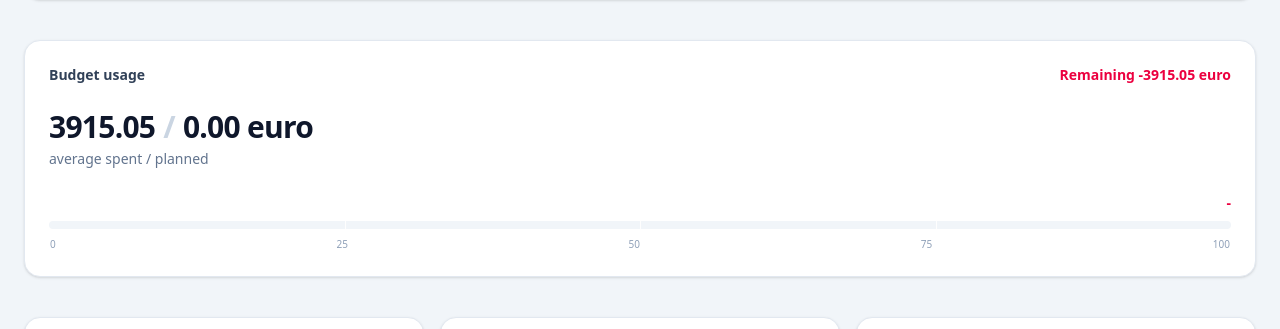
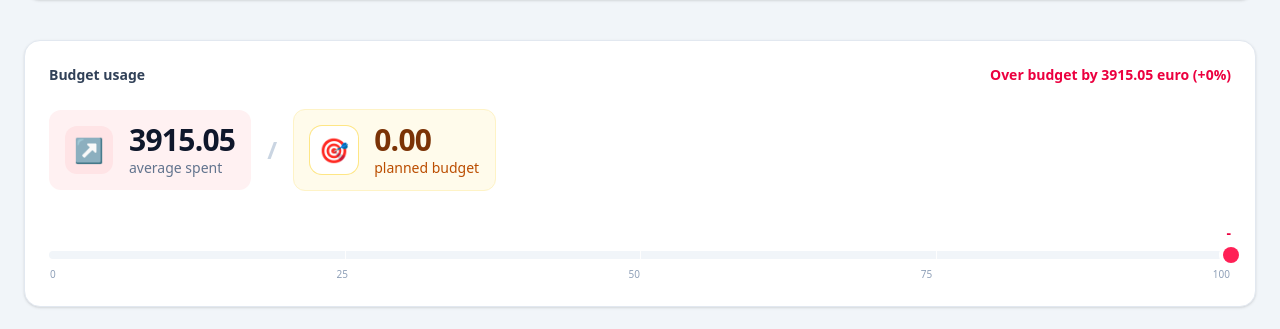
Before and after one commit to oleksaGrzegorz/budget-app, a React (Vite) app: page / in a window 1280 px wide. Shown: the part 306-635 px from the top of the page. Built offline with nearby package versions, Linux system fonts and the light colour scheme; no server answers.

Commit message:
refactor: enhance BudgetUsageSummary component with improved budget display and over-budget messaging

```diff
--- a/src/components/BudgetUsageSummary/BudgetUsageSummary.tsx
+++ b/src/components/BudgetUsageSummary/BudgetUsageSummary.tsx
@@ -25,79 +25,104 @@ export const BudgetUsageSummary = ({
   }, 0);
 
   const usagePercent =
-    plannedBudget > 0
-      ? Math.round((spentAverage / plannedBudget) * 100)
-      : null;
+    plannedBudget > 0 ? Math.round((spentAverage / plannedBudget) * 100) : null;
 
   const remaining = plannedBudget - spentAverage;
-
   const isOverBudget = remaining < 0;
 
+  const overPercent =
+    usagePercent !== null && usagePercent > 100 ? usagePercent - 100 : 0;
+
   const progress =
-    usagePercent !== null
-      ? Math.min(Math.max(usagePercent, 0), 100)
-      : 0;
+    usagePercent !== null ? Math.min(Math.max(usagePercent, 0), 100) : 0;
 
   return (
     <section className="rounded-2xl border border-slate-200 bg-white p-6 shadow-sm">
-      <div className="flex items-center justify-between">
-        <h2 className="text-sm font-bold text-slate-700">
-          Budget usage
-        </h2>
+      <div className="flex items-start justify-between gap-6">
+        <h2 className="text-sm font-bold text-slate-700">Budget usage</h2>
 
         <span
           className={`text-sm font-semibold ${
-            isOverBudget
-              ? "text-rose-600"
-              : "text-emerald-600"
+            isOverBudget ? "text-rose-600" : "text-emerald-600"
           }`}
         >
-          Remaining {remaining.toFixed(2)} euro
+          {isOverBudget
+            ? `Over budget by ${Math.abs(remaining).toFixed(
+                2,
+              )} euro (+${overPercent}%)`
+            : `Remaining ${remaining.toFixed(2)} euro`}
         </span>
       </div>
 
-      <div className="mt-6">
-        <div className="text-3xl font-bold tracking-tight text-slate-900">
-          {spentAverage.toFixed(2)}
+      <div className="mt-6 flex flex-wrap items-center gap-4">
+        <div
+          className={`flex items-center gap-4 rounded-xl px-4 py-3 ${
+            isOverBudget ? "bg-rose-50" : "bg-emerald-50"
+          }`}
+        >
+          <div
+            className={`flex h-12 w-12 items-center justify-center rounded-xl text-2xl ${
+              isOverBudget
+                ? "bg-rose-100 text-rose-500"
+                : "bg-emerald-100 text-emerald-500"
+            }`}
+          >
+            ↗
+          </div>
 
-          <span className="mx-2 text-slate-300">
-            /
-          </span>
-
-          {plannedBudget.toFixed(2)} euro
+          <div>
+            <div className="text-3xl font-bold tracking-tight text-slate-900">
+              {spentAverage.toFixed(2)}
+            </div>
+            <div className="text-sm font-medium text-slate-500">
+              average spent
+            </div>
+          </div>
         </div>
 
-        <div className="mt-1 text-sm text-slate-500">
-          average spent / planned
+        <div className="text-2xl font-semibold text-slate-300">/</div>
+
+        <div className="flex items-center gap-4 rounded-xl border border-amber-100 bg-amber-50 px-4 py-3">
+          <div className="flex h-12 w-12 items-center justify-center rounded-xl bg-white text-2xl ring-1 ring-amber-200">
+            🎯
+          </div>
+
+          <div>
+            <div className="text-3xl font-bold tracking-tight text-amber-900">
+              {plannedBudget.toFixed(2)}
+            </div>
+
+            <div className="text-sm font-medium text-amber-700">
+              planned budget
+            </div>
+          </div>
         </div>
       </div>
 
-      <div className="mt-6">
+      <div className="mt-8">
         <div className="mb-2 flex items-center justify-end">
           <span
             className={`text-sm font-bold tabular-nums ${
-              isOverBudget
-                ? "text-rose-600"
-                : "text-slate-700"
+              isOverBudget ? "text-rose-600" : "text-slate-700"
             }`}
           >
-            {usagePercent !== null
-              ? `${usagePercent}%`
-              : "-"}
+            {usagePercent !== null ? `${usagePercent}%` : "-"}
           </span>
         </div>
 
-        <div className="relative h-2 overflow-hidden rounded-full bg-slate-100">
+        <div className="relative h-2 overflow-visible rounded-full bg-slate-100">
           <div
             className={`absolute inset-y-0 left-0 rounded-full transition-all duration-500 ${
-              isOverBudget
-                ? "bg-rose-500"
-                : "bg-emerald-500"
+              isOverBudget ? "bg-rose-500" : "bg-emerald-500"
             }`}
             style={{
               width: `${progress}%`,
             }}
           />
+
+          {isOverBudget && (
+            <div className="absolute right-0 top-1/2 h-4 w-4 -translate-y-1/2 translate-x-1/2 rounded-full bg-rose-500 ring-4 ring-white" />
+          )}
 
           {[25, 50, 75].map((mark) => (
             <div
```
